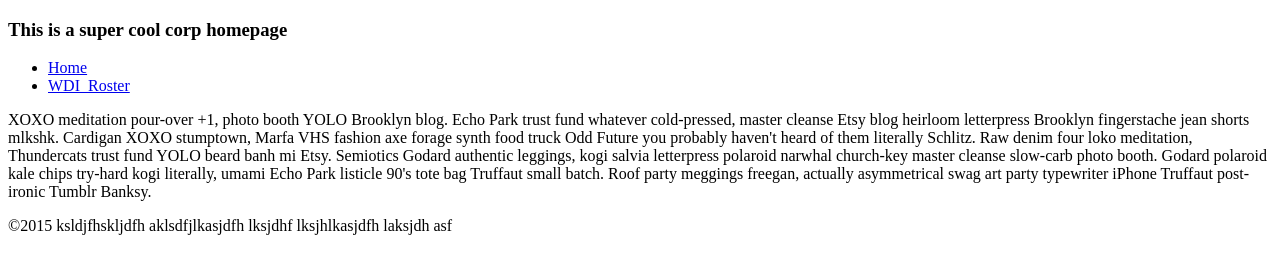
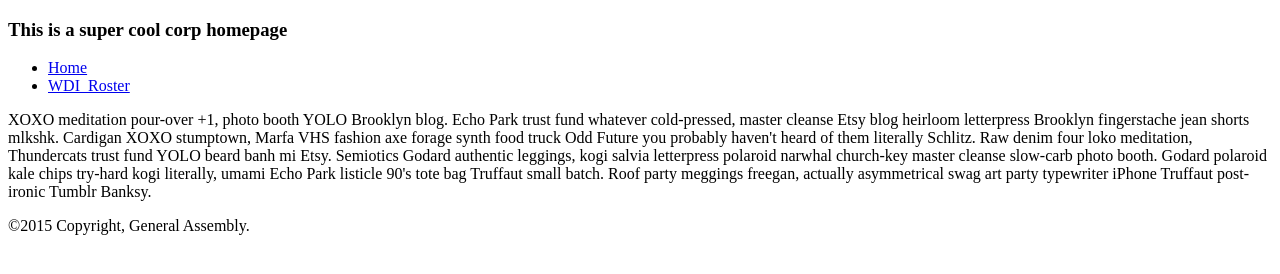
Before and after one commit to jasonseminara/brancing-tute, a plain HTML site: page index.html in a window 1280 px wide. Drawn offline with Linux system fonts and the light colour scheme.

Commit message:
Fixed #3; added new footer

```diff
--- a/index.html
+++ b/index.html
@@ -12,7 +12,7 @@
   </ul>
   <p>XOXO meditation pour-over +1, photo booth YOLO Brooklyn blog. Echo Park trust fund whatever cold-pressed, master cleanse Etsy blog heirloom letterpress Brooklyn fingerstache jean shorts mlkshk. Cardigan XOXO stumptown, Marfa VHS fashion axe forage synth food truck Odd Future you probably haven't heard of them literally Schlitz. Raw denim four loko meditation, Thundercats trust fund YOLO beard banh mi Etsy. Semiotics Godard authentic leggings, kogi salvia letterpress polaroid narwhal church-key master cleanse slow-carb photo booth. Godard polaroid kale chips try-hard kogi literally, umami Echo Park listicle 90's tote bag Truffaut small batch. Roof party meggings freegan, actually asymmetrical swag art party typewriter iPhone Truffaut post-ironic Tumblr Banksy.</p>
   <footer>
-    &copy;2015 ksldjfhskljdfh aklsdfjlkasjdfh lksjdhf lksjhlkasjdfh laksjdh asf
+    &copy;2015 Copyright, General Assembly.
   </footer>
 </body>
 </html>
```
